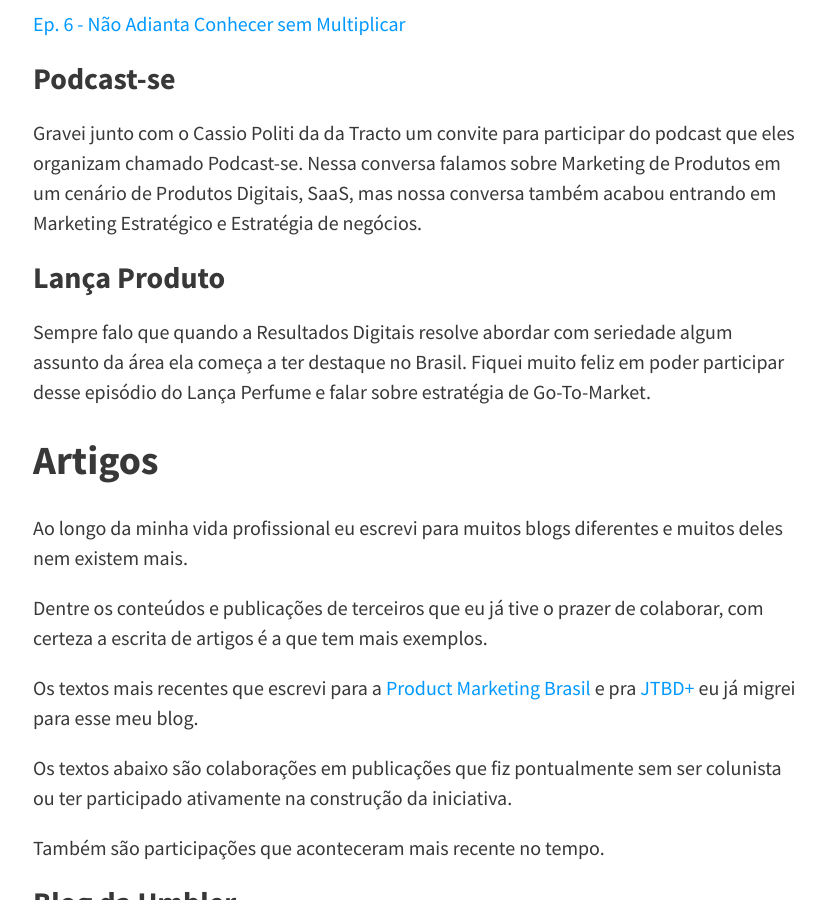
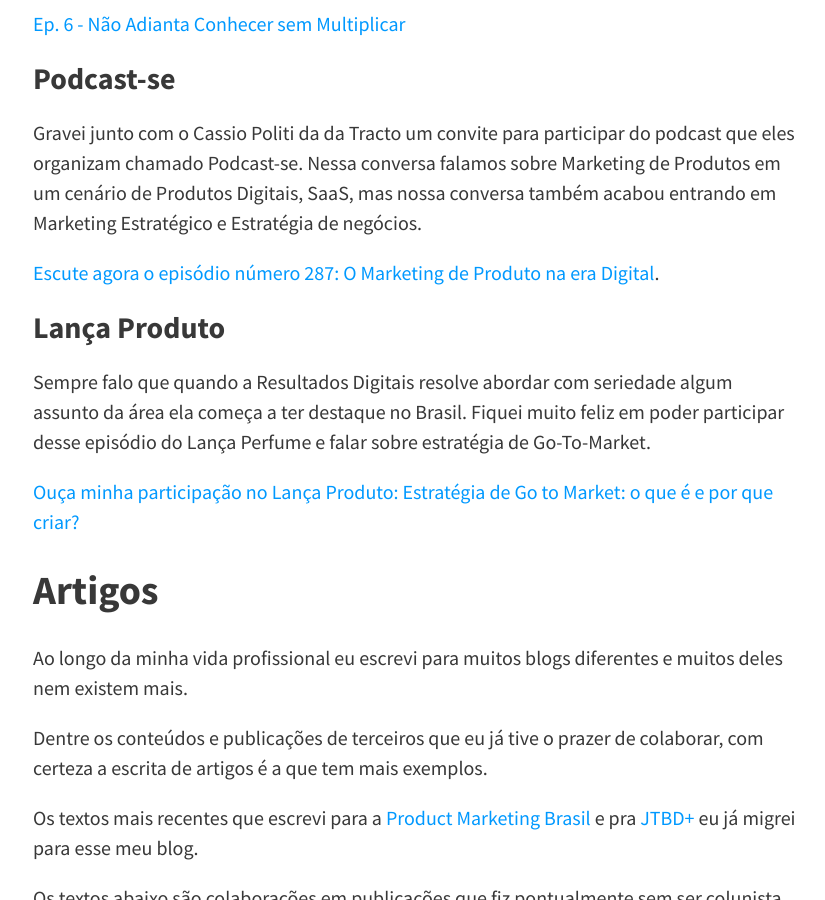
Before and after one commit to felipecbarbosa/felipecbarbosa.github.io, a Jekyll site: the page built from colaboration.md, in a window 1280 px wide and 900 px high, scrolled down 2452 px. Shown: the whole window, without its empty margins (223-1048 px from the left). Built offline with Jekyll 4.4.1, drawn with Linux system fonts in a browser that asks for light colours; nearby versions of some CDN libraries; comment, search, counter and statistics services are not loaded.

Commit message:
Added links to podcasts

```diff
--- a/colaboration.md
+++ b/colaboration.md
@@ -65,9 +65,13 @@ Esses são os episódios que participei:
 
 Gravei junto com o Cassio Politi da da Tracto um convite para participar do podcast que eles organizam chamado Podcast-se. Nessa conversa falamos sobre Marketing de Produtos em um cenário de Produtos Digitais, SaaS, mas nossa conversa também acabou entrando em Marketing Estratégico e Estratégia de negócios.
 
+[Escute agora o episódio número 287: O Marketing de Produto na era Digital](https://open.spotify.com/episode/6Z8KKiJZiGiVU3rQfRJ3Cu?si=RxtcPzzXS6K-UyDxtIAmPQ){:target="_blank"}.
+
 ### [Lança Produto](https://open.spotify.com/episode/3yLy6hsqGDyaoaXds0ren5?si=GuTGOvjVTsSA8r3v2UU1Sw){:target="_blank"}
 
 Sempre falo que quando a Resultados Digitais resolve abordar com seriedade algum assunto da área ela começa a ter destaque no Brasil. Fiquei muito feliz em poder participar desse episódio do Lança Perfume e falar sobre estratégia de Go-To-Market.
+
+[Ouça minha participação no Lança Produto: Estratégia de Go to Market: o que é e por que criar?](https://open.spotify.com/episode/3yLy6hsqGDyaoaXds0ren5?si=GuTGOvjVTsSA8r3v2UU1Sw){:target="_blank"}
 
 ## Artigos
 
```
